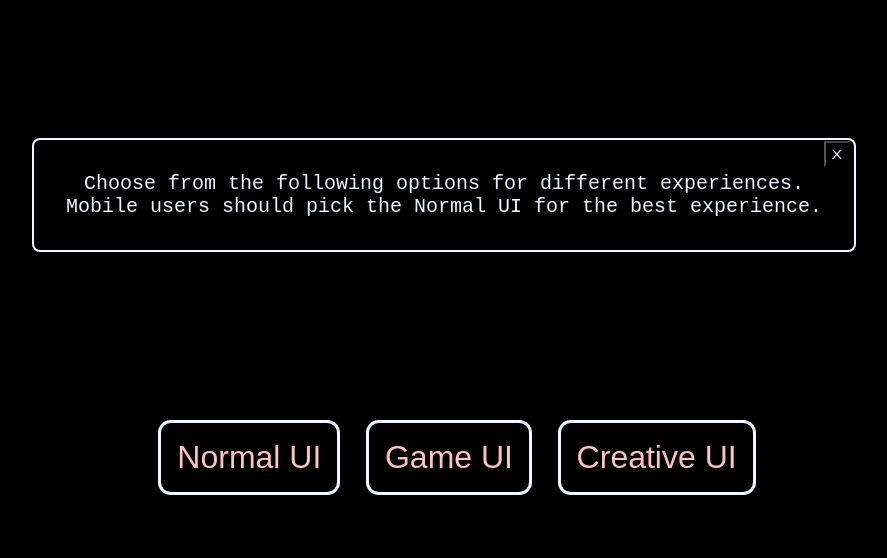
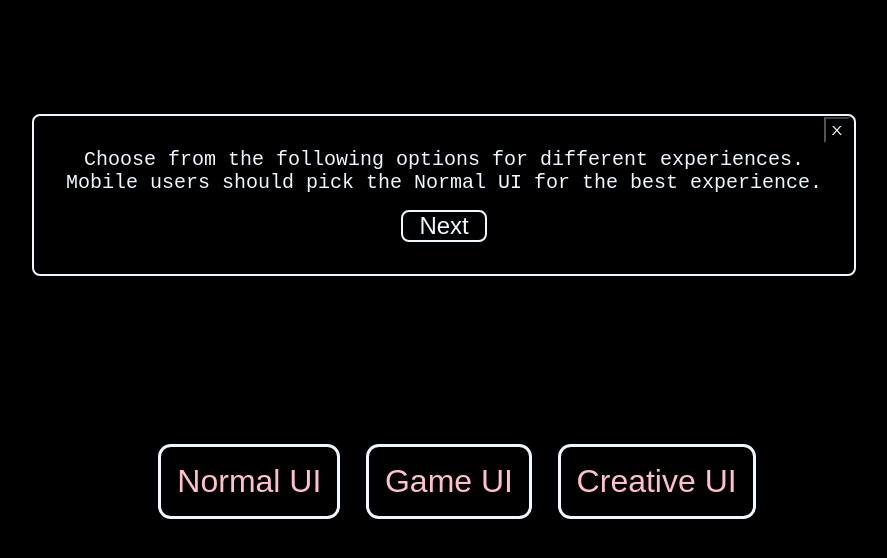
Before and after one commit to edewindt/Portfolio, a SvelteKit app: page / in a window 1280 px wide. Shown: the top 558 px of the page, without its empty margins (183-1070 px from the left). Built offline with nearby package versions, Linux system fonts and the light colour scheme; no server answers.

Commit message:
Added next button

```diff
--- a/src/routes/+page.svelte
+++ b/src/routes/+page.svelte
@@ -27,6 +27,7 @@
 			<div class="instructs-wrapper" transition:fade|local>
 				<div class="instructs">
 					{@html instruction}
+					<button class="next">Next</button>
 				</div>
 				<button
 					id="close-instructs"
@@ -55,6 +56,19 @@
 </main>
 
 <style>
+	.next {
+		background-color: transparent;
+		border: 2px solid var(--light);
+		border-radius: 0.5rem;
+		color: var(--light);
+		font-size: 1.5rem;
+		padding: 0 1rem;
+		margin-top: 1rem;
+		cursor: pointer;
+	}
+	.next:hover {
+		box-shadow: inset 0 0 0.3em var(--light), 0 0 0.3em var(--light);
+	}
 	.instructs-wrapper {
 		display: flex;
 		justify-content: center;
```
